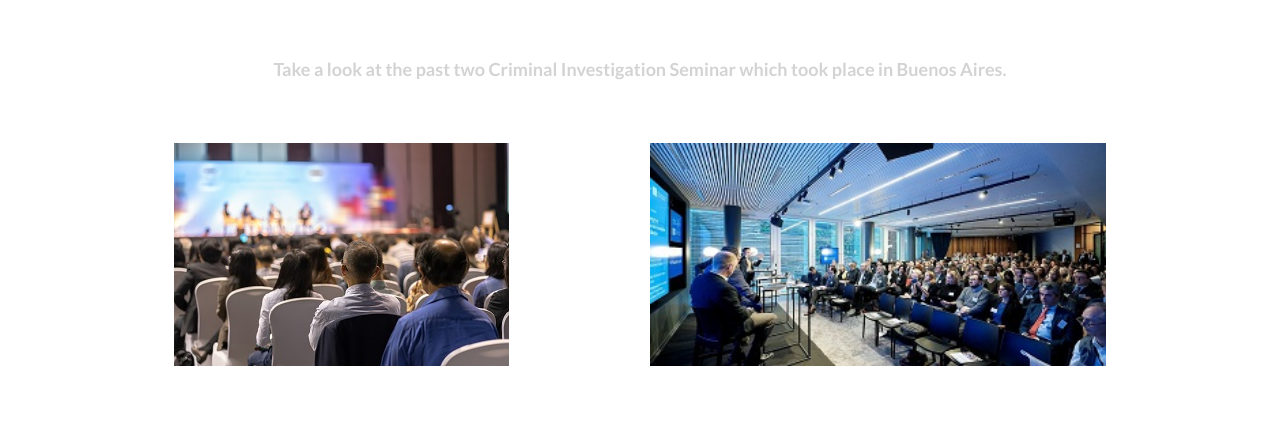
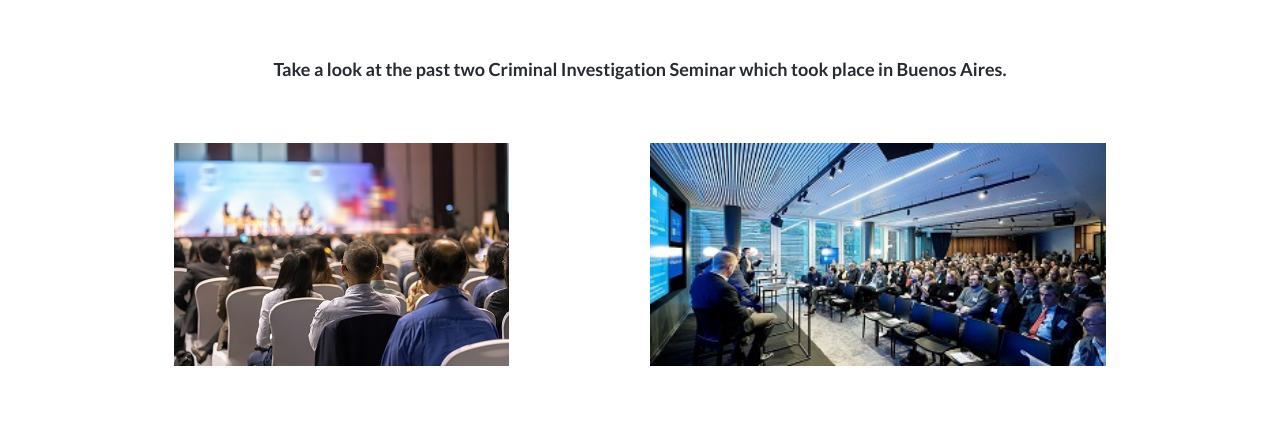
Before and after one commit to Danfall369/HTML-CSS-Capstone, a website: page about.html in a window 1280 px wide. Shown: the part 1330-1757 px from the top of the page. Drawn offline with Linux system fonts and the light colour scheme.

Commit message:
change color in ccglobaltext

```diff
--- a/about.css
+++ b/about.css
@@ -403,7 +403,7 @@
   font-weight: 700;
   font-size: 12.5px;
   line-height: 21px;
-  color: #d3d3d3;
+  color: #272a31;
   text-align: center;
   margin: 0 auto;
 }
```
